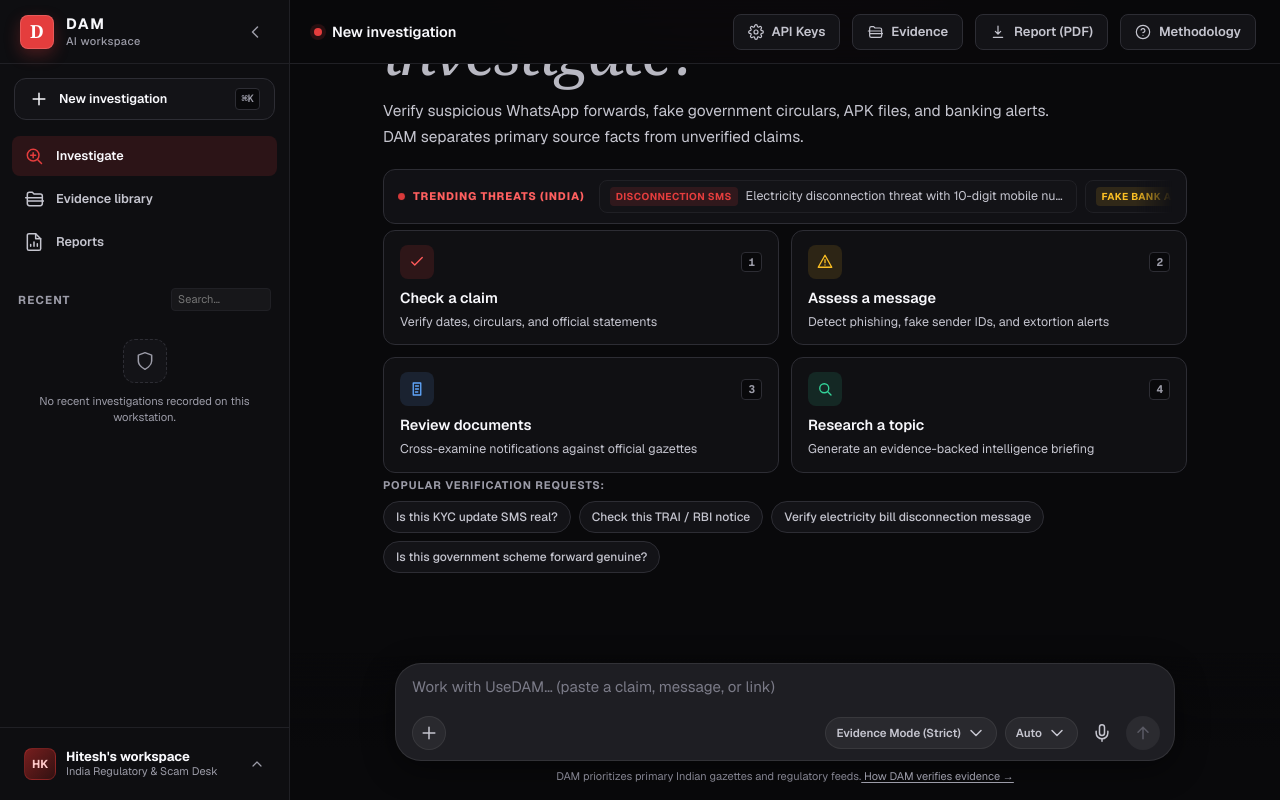
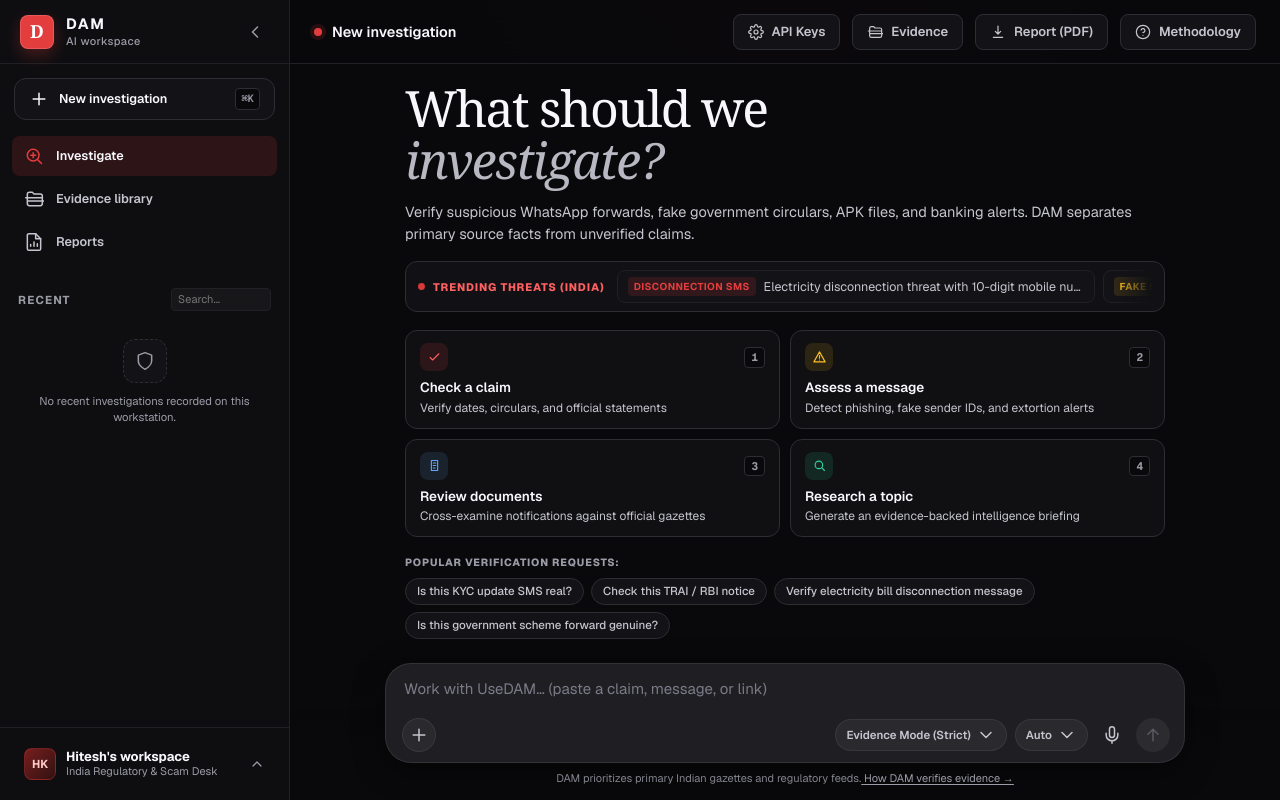
Before and after one commit to naveen-cs50-cse/DAMtesting, a Next.js app: page / in a window 1280 px wide. Built offline with nearby package versions, Linux system fonts and the light colour scheme.

Commit message:
style: unify 800px column grid alignment across hero, cards, and fixed prompt bar

```diff
--- a/app/app.css
+++ b/app/app.css
@@ -694,16 +694,17 @@
   flex-direction: column;
   align-items: center;
   width: 100%;
-  padding-bottom: 24px;
 }
 
 .workspace-content-inner {
   width: 100%;
-  max-width: 900px;
-  padding: 24px 24px 32px;
+  max-width: 800px;
+  padding: 24px 20px 16px;
   margin: 0 auto;
   display: flex;
   flex-direction: column;
+  align-items: stretch;
+  box-sizing: border-box;
 }
 
 /* COMPOSER DOCK CONTAINER (FIXED AT BOTTOM) */
@@ -715,18 +716,20 @@
   align-items: center;
   z-index: 35;
   pointer-events: none;
-  background: linear-gradient(180deg, rgba(9, 9, 11, 0) 0%, rgba(9, 9, 11, 0.78) 22%, var(--dam-bg-root) 65%);
-  padding: 10px 24px 16px;
+  background: linear-gradient(180deg, rgba(9, 9, 11, 0) 0%, rgba(9, 9, 11, 0.82) 20%, var(--dam-bg-root) 65%);
+  padding: 8px 20px 14px;
+  box-sizing: border-box;
 }
 
 .composer-dock-inner {
   width: 100%;
-  max-width: 780px;
+  max-width: 800px;
   margin: 0 auto;
   pointer-events: auto;
   display: flex;
   flex-direction: column;
   position: relative;
+  box-sizing: border-box;
 }
 
 /* FLOATING SCROLL TO BOTTOM BUTTON */
@@ -802,16 +805,25 @@
   font-size: var(--text-sm);
 }
 
-/* LANDING BLOCK (Vertically Balanced, Gap Removed) */
+/* LANDING BLOCK (Vertically Balanced, Aligned to Grid) */
 .landing-block {
-  width: min(880px, calc(100% - 48px));
-  margin: auto auto;
-  padding: 32px 0 24px;
-  display: flex;
-  flex-direction: column;
-  justify-content: center;
-  gap: 22px;
+  width: 100%;
+  max-width: 100%;
+  margin: 0;
+  padding: 0;
+  display: flex;
+  flex-direction: column;
+  gap: 14px;
+  box-sizing: border-box;
   animation: fadeIn 0.3s ease-out;
+}
+
+.welcome {
+  width: 100%;
+  display: flex;
+  flex-direction: column;
+  gap: 14px;
+  box-sizing: border-box;
 }
 
 .landing-block[hidden] {
@@ -824,18 +836,18 @@
 }
 
 .eyebrow {
-  display: flex;
-  align-items: center;
-  gap: 12px;
-  margin-bottom: 14px;
-  color: #c9c9d4;
-  font-size: 12px;
-  font-weight: 700;
-  letter-spacing: 0.16em;
+  display: inline-flex;
+  align-items: center;
+  gap: 10px;
+  margin-bottom: 2px;
+  color: var(--dam-text-muted);
+  font-size: 11px;
+  font-weight: 750;
+  letter-spacing: 0.14em;
 }
 
 .eyebrow-line {
-  width: 28px;
+  width: 24px;
   height: 2px;
   background: var(--dam-red);
   border-radius: var(--radius-full);
@@ -844,11 +856,12 @@
 .landing-heading {
   margin: 0;
   font-family: var(--font-serif);
-  font-size: clamp(40px, 5.5vw, 62px);
+  font-size: clamp(34px, 4.4vw, 50px);
   font-weight: 500;
-  line-height: 1.04;
-  letter-spacing: -0.04em;
-  color: var(--dam-text-primary);
+  line-height: 1.05;
+  letter-spacing: -0.035em;
+  color: var(--dam-text-primary);
+  text-align: left;
 }
 
 .landing-heading em {
@@ -858,23 +871,28 @@
 }
 
 .landing-subtext {
-  max-width: 680px;
-  margin: 14px 0 20px;
+  width: 100%;
+  max-width: 100%;
+  margin: 0;
   color: var(--dam-text-secondary);
-  font-size: 15.5px;
-  line-height: 1.65;
+  font-size: 14.5px;
+  line-height: 1.55;
+  text-align: left;
 }
 
 /* Scam Trends Strip (India) */
 .scam-trends-strip {
+  width: 100%;
+  box-sizing: border-box;
   background: rgba(22, 22, 27, 0.7);
   border: 1px solid var(--dam-border-default);
   border-radius: var(--radius-md);
-  padding: 10px 14px;
-  display: flex;
-  align-items: center;
-  gap: 14px;
+  padding: 8px 12px;
+  display: flex;
+  align-items: center;
+  gap: 12px;
   overflow-x: auto;
+  margin-top: 2px;
 }
 
 .trends-label {
@@ -959,23 +977,26 @@
 
 /* STARTER CARDS (1-4 Shortcuts, Hover Lift, Border Glows, Raised Contrast) */
 .starter-grid {
+  width: 100%;
+  box-sizing: border-box;
   display: grid;
   grid-template-columns: 1fr 1fr;
-  gap: 12px;
-  margin-top: 6px;
+  gap: 10px;
+  margin-top: 4px;
 }
 
 .starter {
   position: relative;
-  min-height: 82px;
+  min-height: 74px;
   display: flex;
   flex-direction: column;
   justify-content: space-between;
-  padding: 14px 16px;
+  padding: 12px 14px;
   border: 1px solid var(--dam-border-default);
   border-radius: var(--radius-md);
   background: rgba(18, 18, 22, 0.85);
   text-align: left;
+  box-sizing: border-box;
   transition: transform var(--transition-fast), border-color var(--transition-fast), box-shadow var(--transition-fast), background var(--transition-fast);
 }
 
@@ -984,20 +1005,20 @@
   align-items: center;
   justify-content: space-between;
   width: 100%;
-  margin-bottom: 8px;
+  margin-bottom: 6px;
 }
 
 .starter-icon {
-  width: 34px;
-  height: 34px;
+  width: 28px;
+  height: 28px;
   display: grid;
   place-items: center;
   border-radius: var(--radius-sm);
 }
 
 .starter-icon svg {
-  width: 18px;
-  height: 18px;
+  width: 15px;
+  height: 15px;
 }
 
 .starter-icon.red { color: #ff5b5b; background: var(--dam-red-soft); }
@@ -1019,11 +1040,11 @@
 .starter-text {
   display: flex;
   flex-direction: column;
-  gap: 4px;
+  gap: 2px;
 }
 
 .starter-text strong {
-  font-size: 14.5px;
+  font-size: 13.5px;
   color: var(--dam-text-primary);
   font-weight: 600;
 }
@@ -1031,13 +1052,13 @@
 /* Raised contrast for subtext to WCAG AA >= 4.5:1 */
 .starter-text small {
   color: var(--dam-text-secondary);
-  font-size: 12.5px;
-  line-height: 1.4;
+  font-size: 12px;
+  line-height: 1.35;
 }
 
 /* Card Hover Lifts & Colored Border Glows */
 .starter:hover {
-  transform: translateY(-3px);
+  transform: translateY(-2px);
   background: #19191f;
 }
 
@@ -1063,34 +1084,41 @@
 
 /* Clickable Examples Section */
 .examples-section {
-  display: flex;
-  flex-direction: column;
-  gap: 8px;
+  width: 100%;
+  box-sizing: border-box;
+  display: flex;
+  flex-direction: column;
+  gap: 7px;
   margin-top: 4px;
 }
 
 .examples-heading {
-  font-size: 11px;
-  font-weight: 700;
+  font-size: 10.5px;
+  font-weight: 750;
   letter-spacing: 0.08em;
   color: var(--dam-text-muted);
+  text-align: left;
 }
 
 .examples-pills {
   display: flex;
   flex-wrap: wrap;
-  gap: 8px;
+  gap: 7px;
+  width: 100%;
 }
 
 .example-chip {
-  padding: 6px 12px;
+  padding: 5px 11px;
   border-radius: var(--radius-full);
   background: var(--dam-bg-panel);
   border: 1px solid var(--dam-border-default);
   color: var(--dam-text-secondary);
-  font-size: 12px;
+  font-size: 11.5px;
   font-weight: 500;
+  line-height: 1.3;
   transition: all var(--transition-fast);
+  cursor: pointer;
+  text-align: left;
 }
 
 .example-chip:hover {
@@ -1110,6 +1138,7 @@
 
 .chatgpt-composer-pill {
   width: 100%;
+  box-sizing: border-box;
   background: #1e1e23;
   border: 1px solid rgba(255, 255, 255, 0.09);
   border-radius: 26px;
@@ -1176,8 +1205,10 @@
 
 .composer-textarea-row {
   width: 100%;
-  display: flex;
-  align-items: center;
+  box-sizing: border-box;
+  display: flex;
+  align-items: center;
+  padding: 2px 2px 0;
 }
 
 .composer-textarea-row textarea {
@@ -1194,6 +1225,7 @@
   line-height: 1.5;
   padding: 0;
   margin: 0;
+  box-sizing: border-box;
 }
 
 .composer-textarea-row textarea::placeholder {
@@ -1205,6 +1237,8 @@
   align-items: center;
   justify-content: space-between;
   margin-top: 4px;
+  width: 100%;
+  box-sizing: border-box;
 }
 
 .composer-left-actions {
```
